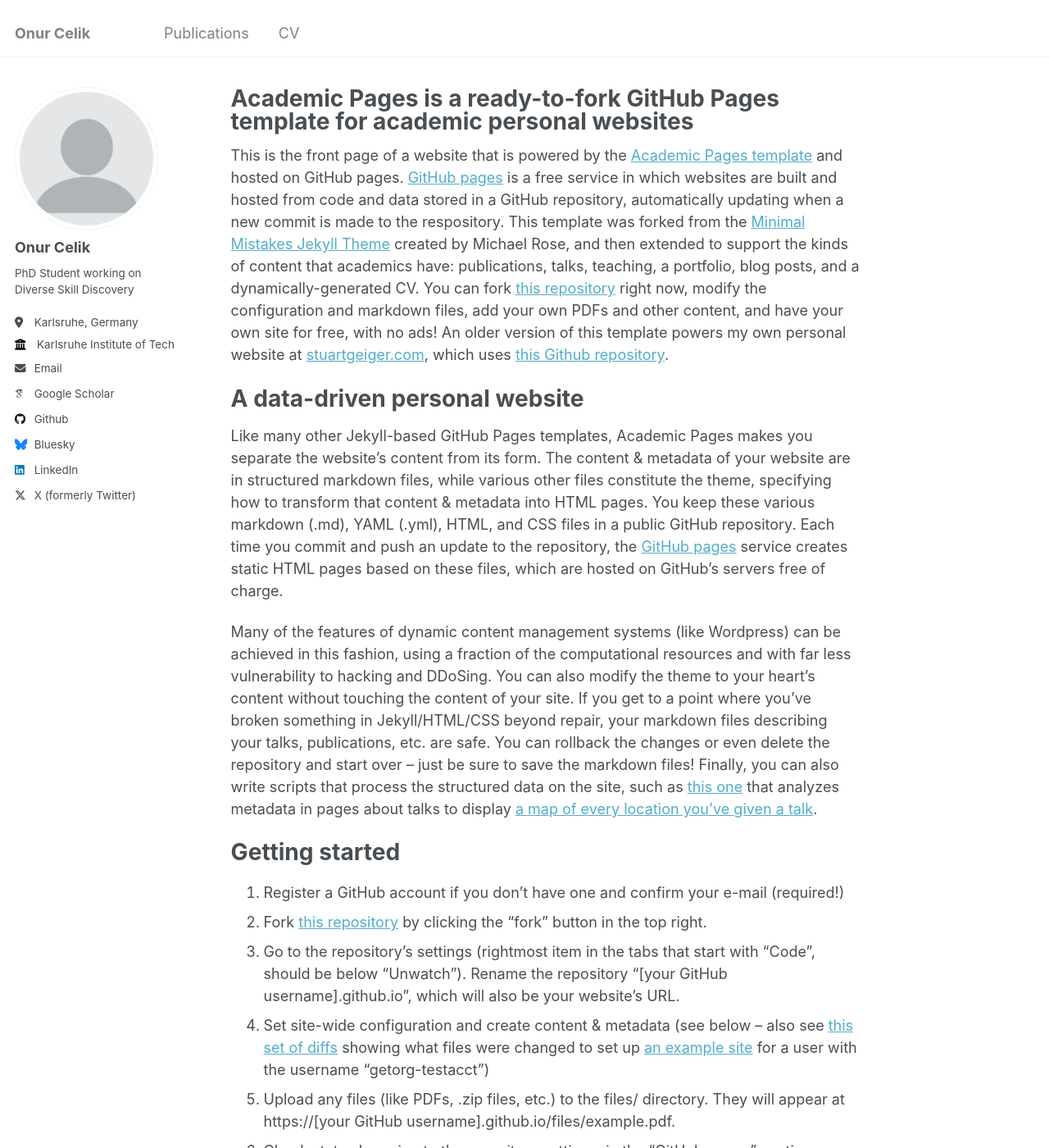
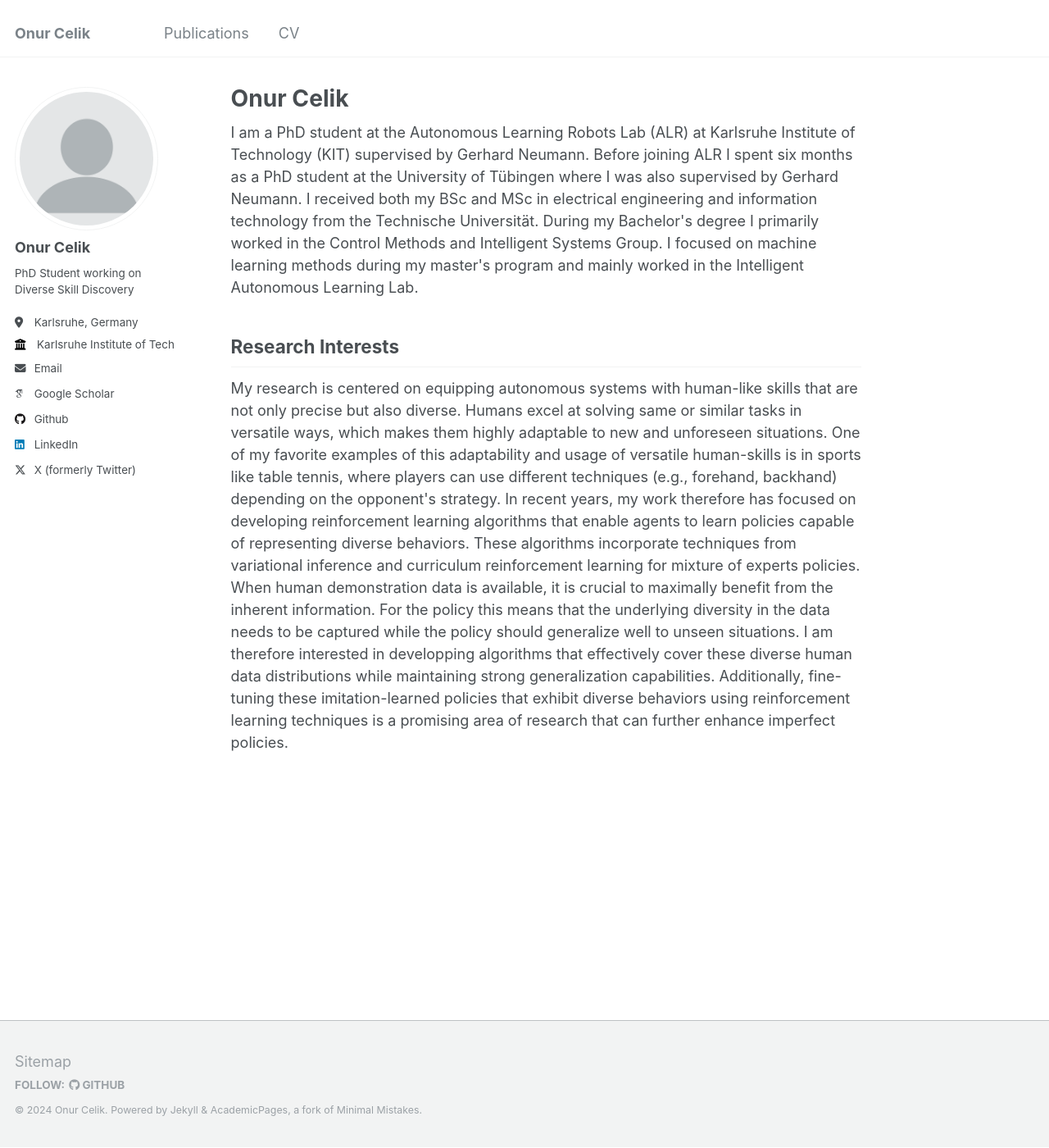
Before and after one commit to Onur4229/onur4229.github.io, a Jekyll site: the page built from _pages/about.md, in a window 1280 px wide and 1400 px high. Shown: the whole window at 82% size. Built offline with Jekyll 4.4.1, drawn with Linux system fonts in a browser that asks for light colours; some web fonts are replaced; some of the changed text lies outside the part shown.

Commit message:
update about.md

```diff
--- a/_config.yml
+++ b/_config.yml
@@ -48,7 +48,7 @@ author:
   stackoverflow    : # User number or user number and name (i.e., use "1" or "1/jeff-atwood")
 
   # Social media
-  bluesky          : "bsky.app" # Replace this with you Bluesky username
+  bluesky          : #"bsky.app" # Replace this with you Bluesky username
   facebook         : # Username
   flickr           : # Username
   foursquare       : # Username
--- a/_pages/about.md
+++ b/_pages/about.md
@@ -1,49 +1,33 @@
 ---
 permalink: /
-title: "Academic Pages is a ready-to-fork GitHub Pages template for academic personal websites"
+title: "Onur Celik"
 author_profile: true
 redirect_from:
   - /about/
   - /about.html
 ---
 
-This is the front page of a website that is powered by the [Academic Pages template](https://github.com/academicpages/academicpages.github.io) and hosted on GitHub pages. [GitHub pages](https://pages.github.com) is a free service in which websites are built and hosted from code and data stored in a GitHub repository, automatically updating when a new commit is made to the respository. This template was forked from the [Minimal Mistakes Jekyll Theme](https://mmistakes.github.io/minimal-mistakes/) created by Michael Rose, and then extended to support the kinds of content that academics have: publications, talks, teaching, a portfolio, blog posts, and a dynamically-generated CV. You can fork [this repository](https://github.com/academicpages/academicpages.github.io) right now, modify the configuration and markdown files, add your own PDFs and other content, and have your own site for free, with no ads! An older version of this template powers my own personal website at [stuartgeiger.com](http://stuartgeiger.com), which uses [this Github repository](https://github.com/staeiou/staeiou.github.io).
+<p>
+I am a PhD student at the Autonomous Learning Robots Lab (ALR) at Karlsruhe Institute of Technology (KIT) supervised by Gerhard Neumann.
+Before joining ALR I spent six months as a PhD student at the University of Tübingen where I was also supervised by Gerhard Neumann.
 
-A data-driven personal website
-======
-Like many other Jekyll-based GitHub Pages templates, Academic Pages makes you separate the website's content from its form. The content & metadata of your website are in structured markdown files, while various other files constitute the theme, specifying how to transform that content & metadata into HTML pages. You keep these various markdown (.md), YAML (.yml), HTML, and CSS files in a public GitHub repository. Each time you commit and push an update to the repository, the [GitHub pages](https://pages.github.com/) service creates static HTML pages based on these files, which are hosted on GitHub's servers free of charge.
+I received both my BSc and MSc in electrical engineering and information technology from the Technische Universität. During my Bachelor's degree
+I primarily worked in the Control Methods and Intelligent Systems Group. I focused on machine learning methods during my
+master's program and mainly worked in the Intelligent Autonomous Learning Lab.</p>
 
-Many of the features of dynamic content management systems (like Wordpress) can be achieved in this fashion, using a fraction of the computational resources and with far less vulnerability to hacking and DDoSing. You can also modify the theme to your heart's content without touching the content of your site. If you get to a point where you've broken something in Jekyll/HTML/CSS beyond repair, your markdown files describing your talks, publications, etc. are safe. You can rollback the changes or even delete the repository and start over -- just be sure to save the markdown files! Finally, you can also write scripts that process the structured data on the site, such as [this one](https://github.com/academicpages/academicpages.github.io/blob/master/talkmap.ipynb) that analyzes metadata in pages about talks to display [a map of every location you've given a talk](https://academicpages.github.io/talkmap.html).
+<h2> Research Interests</h2>
+<p>
 
-Getting started
-======
-1. Register a GitHub account if you don't have one and confirm your e-mail (required!)
-1. Fork [this repository](https://github.com/academicpages/academicpages.github.io) by clicking the "fork" button in the top right.
-1. Go to the repository's settings (rightmost item in the tabs that start with "Code", should be below "Unwatch"). Rename the repository "[your GitHub username].github.io", which will also be your website's URL.
-1. Set site-wide configuration and create content & metadata (see below -- also see [this set of diffs](http://archive.is/3TPas) showing what files were changed to set up [an example site](https://getorg-testacct.github.io) for a user with the username "getorg-testacct")
-1. Upload any files (like PDFs, .zip files, etc.) to the files/ directory. They will appear at https://[your GitHub username].github.io/files/example.pdf.
-1. Check status by going to the repository settings, in the "GitHub pages" section
+My research is centered on equipping autonomous systems with human-like skills that are not only precise but also diverse.
+Humans excel at solving same or similar tasks in versatile ways, which makes them highly adaptable to new and unforeseen situations.
+One of my favorite examples of this adaptability and usage of versatile human-skills is in sports like table tennis, where players can use different techniques (e.g., forehand, backhand) depending on the opponent's strategy.
 
-Site-wide configuration
-------
-The main configuration file for the site is in the base directory in [_config.yml](https://github.com/academicpages/academicpages.github.io/blob/master/_config.yml), which defines the content in the sidebars and other site-wide features. You will need to replace the default variables with ones about yourself and your site's github repository. The configuration file for the top menu is in [_data/navigation.yml](https://github.com/academicpages/academicpages.github.io/blob/master/_data/navigation.yml). For example, if you don't have a portfolio or blog posts, you can remove those items from that navigation.yml file to remove them from the header.
+In recent years, my work therefore has focused on developing reinforcement learning algorithms that enable agents to learn policies
+capable of representing diverse behaviors. These algorithms incorporate techniques from variational inference and curriculum reinforcement learning for mixture of experts policies.
 
-Create content & metadata
-------
-For site content, there is one markdown file for each type of content, which are stored in directories like _publications, _talks, _posts, _teaching, or _pages. For example, each talk is a markdown file in the [_talks directory](https://github.com/academicpages/academicpages.github.io/tree/master/_talks). At the top of each markdown file is structured data in YAML about the talk, which the theme will parse to do lots of cool stuff. The same structured data about a talk is used to generate the list of talks on the [Talks page](https://academicpages.github.io/talks), each [individual page](https://academicpages.github.io/talks/2012-03-01-talk-1) for specific talks, the talks section for the [CV page](https://academicpages.github.io/cv), and the [map of places you've given a talk](https://academicpages.github.io/talkmap.html) (if you run this [python file](https://github.com/academicpages/academicpages.github.io/blob/master/talkmap.py) or [Jupyter notebook](https://github.com/academicpages/academicpages.github.io/blob/master/talkmap.ipynb), which creates the HTML for the map based on the contents of the _talks directory).
+When human demonstration data is available, it is crucial to maximally benefit from the inherent information. For the policy this means that the underlying diversity in the data
+needs to be captured while the policy should generalize well to unseen situations. I am therefore interested in developping algorithms that effectively cover these diverse human data distributions
+while maintaining strong generalization capabilities.
 
-**Markdown generator**
-
-I have also created [a set of Jupyter notebooks](https://github.com/academicpages/academicpages.github.io/tree/master/markdown_generator
-) that converts a CSV containing structured data about talks or presentations into individual markdown files that will be properly formatted for the Academic Pages template. The sample CSVs in that directory are the ones I used to create my own personal website at stuartgeiger.com. My usual workflow is that I keep a spreadsheet of my publications and talks, then run the code in these notebooks to generate the markdown files, then commit and push them to the GitHub repository.
-
-How to edit your site's GitHub repository
-------
-Many people use a git client to create files on their local computer and then push them to GitHub's servers. If you are not familiar with git, you can directly edit these configuration and markdown files directly in the github.com interface. Navigate to a file (like [this one](https://github.com/academicpages/academicpages.github.io/blob/master/_talks/2012-03-01-talk-1.md) and click the pencil icon in the top right of the content preview (to the right of the "Raw | Blame | History" buttons). You can delete a file by clicking the trashcan icon to the right of the pencil icon. You can also create new files or upload files by navigating to a directory and clicking the "Create new file" or "Upload files" buttons.
-
-Example: editing a markdown file for a talk
-![Editing a markdown file for a talk](/images/editing-talk.png)
-
-For more info
-------
-More info about configuring Academic Pages can be found in [the guide](https://academicpages.github.io/markdown/). The [guides for the Minimal Mistakes theme](https://mmistakes.github.io/minimal-mistakes/docs/configuration/) (which this theme was forked from) might also be helpful.
+Additionally, fine-tuning these imitation-learned policies that exhibit diverse behaviors using reinforcement learning techniques is a promising area of research that can further enhance imperfect policies.
+</p>
```
Also changed, not shown: _pages/publications.html (+15 -20 lines), _publications/2021-01-SVSL.md (+1 -3 lines).
